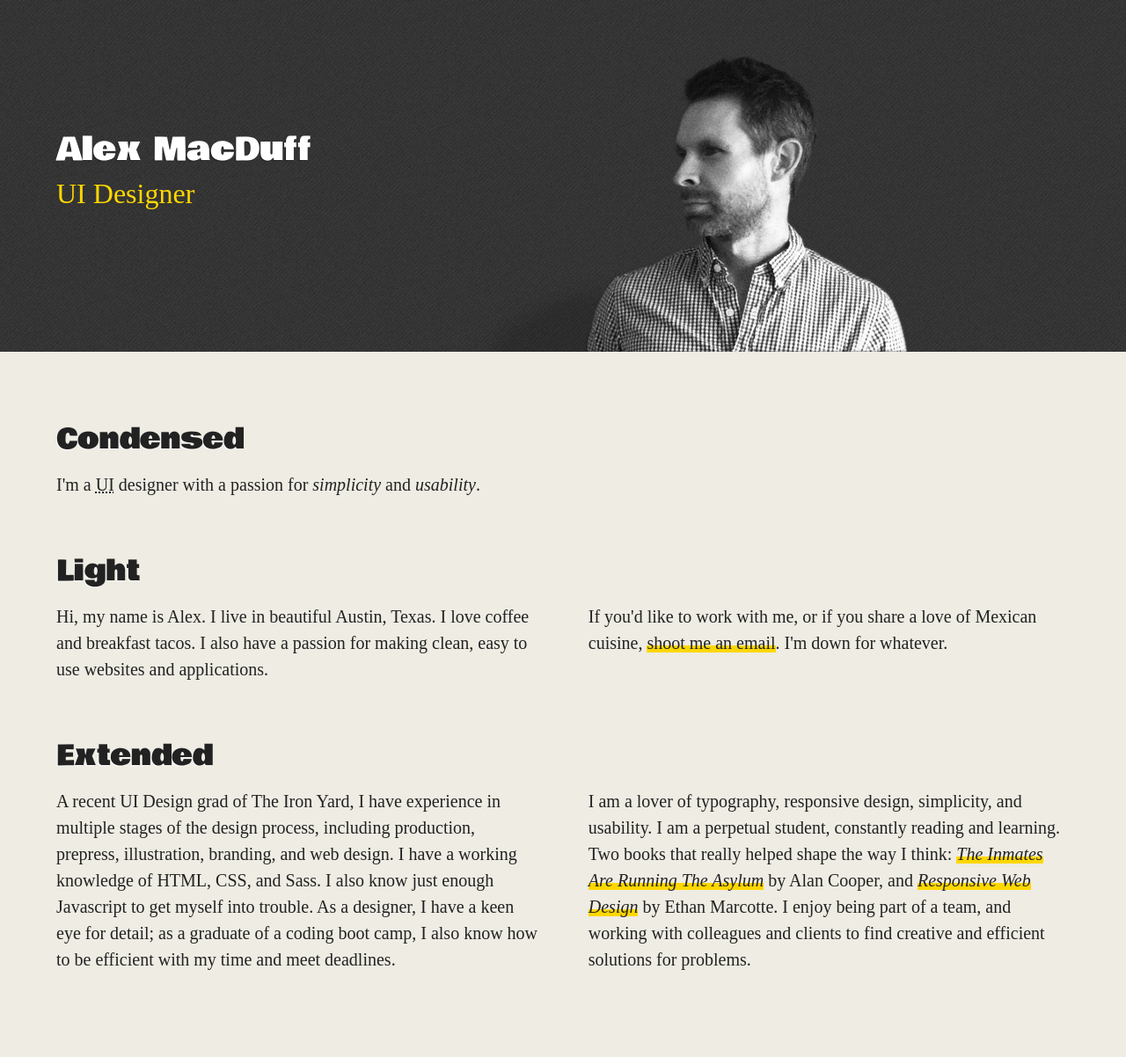
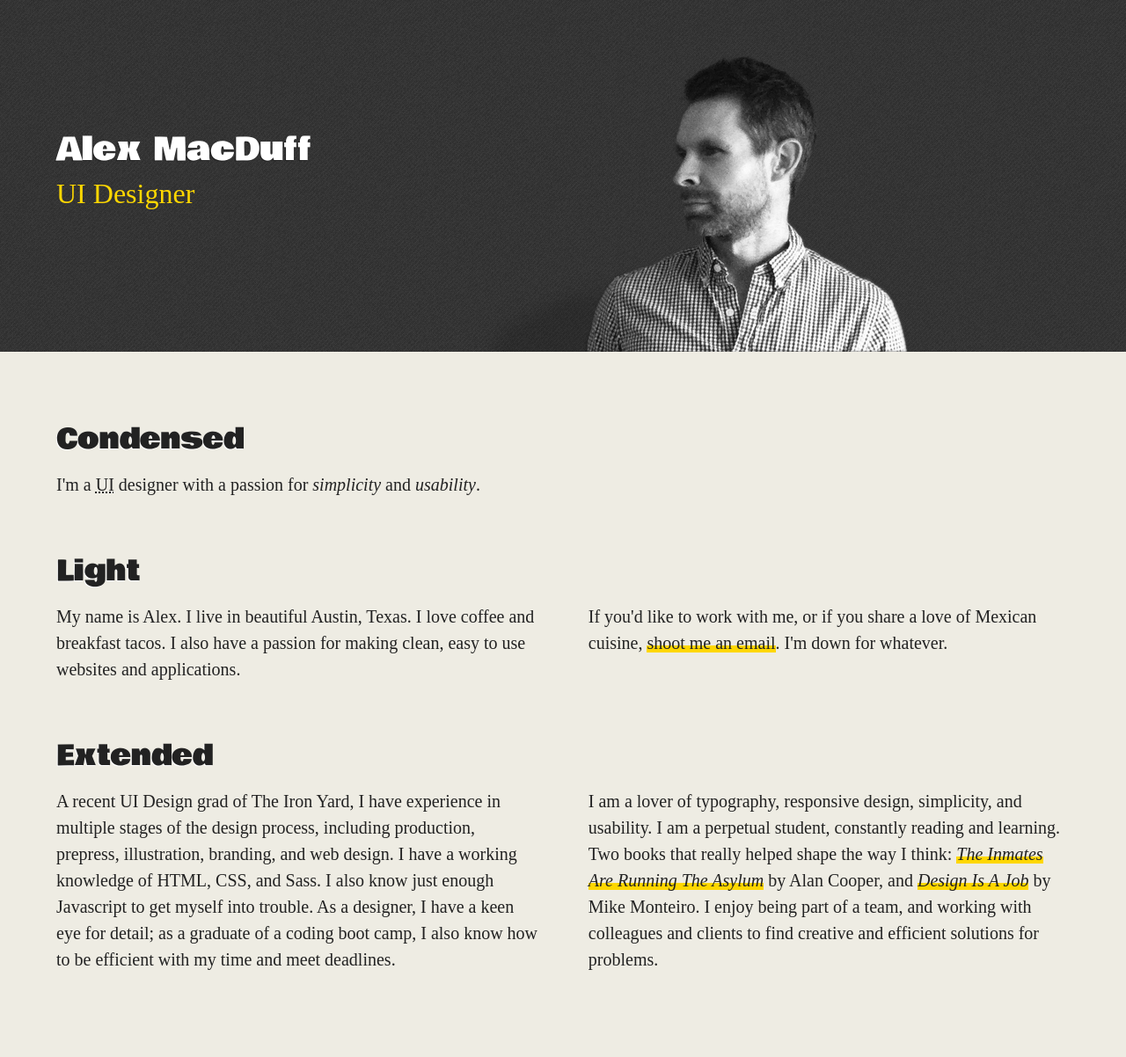
Before and after one commit to amacduff/alex-macduff-design, a Jekyll site: the page built from info.html, in a window 1280 px wide. Shown: the whole page at 88% size. Built offline with Jekyll 4.4.1, drawn with Linux system fonts in a browser that asks for light colours; nearby versions of some CDN libraries; some web fonts are replaced; library files that are not in the unit come from our copies.

Commit message:
Edit copy on info page

```diff
--- a/info.html
+++ b/info.html
@@ -18,7 +18,7 @@ layout: default
 
     <section class="light">
         <h1 class="anchor">Light</h1>
-        <p>Hi, my name is Alex. I live in beautiful Austin, Texas. I love coffee and breakfast tacos. I also have a passion for making clean, easy to use websites and applications.</p>
+        <p>My name is Alex. I live in beautiful Austin, Texas. I love coffee and breakfast tacos. I also have a passion for making clean, easy to use websites and applications.</p>
         <p>If you'd like to work with me, or if you share a love of Mexican cuisine, <a href="mailto:hello@alexmacduff.com?subject=Hello!">shoot me an email</a>. I'm down for whatever.</p>
     </section>
 
@@ -26,7 +26,7 @@ layout: default
         <h1 class="anchor">Extended</h1>
         <p>A recent UI Design grad of The Iron Yard, I have experience in multiple stages of the design process, including production, prepress, illustration, branding, and web design. I have a working knowledge of HTML, CSS, and Sass. I also know just enough Javascript to get myself into trouble. As a designer, I have a keen eye for detail; as a graduate of a coding boot camp, I also know how to be efficient with my time and meet deadlines.</p>
 
-        <p>I am a lover of typography, responsive design, simplicity, and usability. I am a perpetual student, constantly reading and learning. Two books that really helped shape the way I think: <em><a href="http://www.amazon.com/Inmates-Are-Running-Asylum-Products/dp/0672326140/ref=sr_1_1?s=books&ie=UTF8&qid=1447547407&sr=1-1&keywords=the+inmates+are+running+the+asylum" target="_blank">The Inmates Are Running The Asylum</a></em> by Alan Cooper, and <em><a href="http://abookapart.com/products/responsive-web-design" target="_blank">Responsive Web Design</a></em> by Ethan Marcotte. I enjoy being part of a team, and working with colleagues and clients to find creative and efficient solutions for problems.</p>
+        <p>I am a lover of typography, responsive design, simplicity, and usability. I am a perpetual student, constantly reading and learning. Two books that really helped shape the way I think: <em><a href="http://www.amazon.com/Inmates-Are-Running-Asylum-Products/dp/0672326140/ref=sr_1_1?s=books&ie=UTF8&qid=1447547407&sr=1-1&keywords=the+inmates+are+running+the+asylum" target="_blank">The Inmates Are Running The Asylum</a></em> by Alan Cooper, and <em><a href="http://abookapart.com/products/design-is-a-job" target="_blank">Design Is A Job</a></em> by Mike Monteiro. I enjoy being part of a team, and working with colleagues and clients to find creative and efficient solutions for problems.</p>
     </section>
 
 </main>
```
